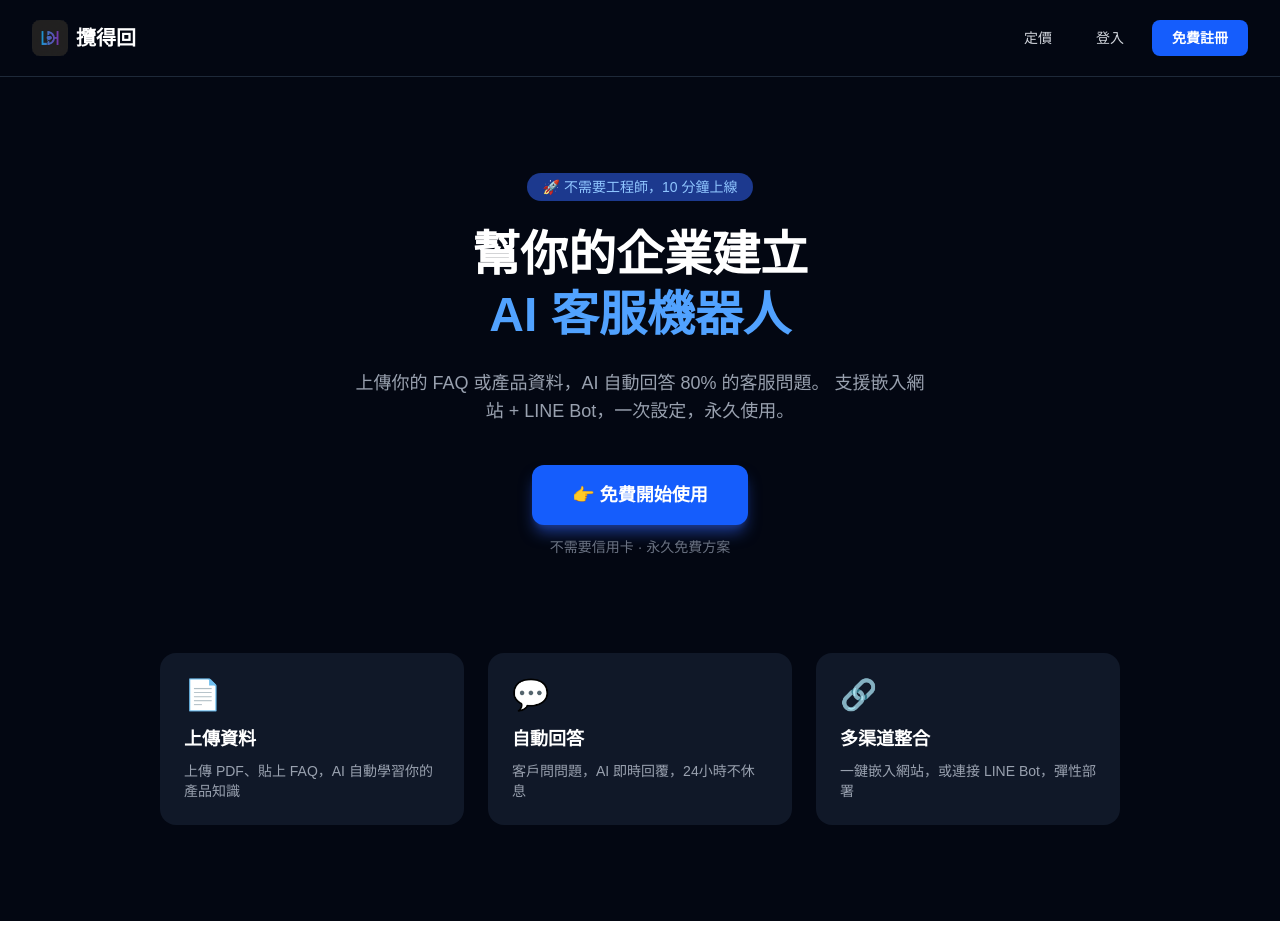
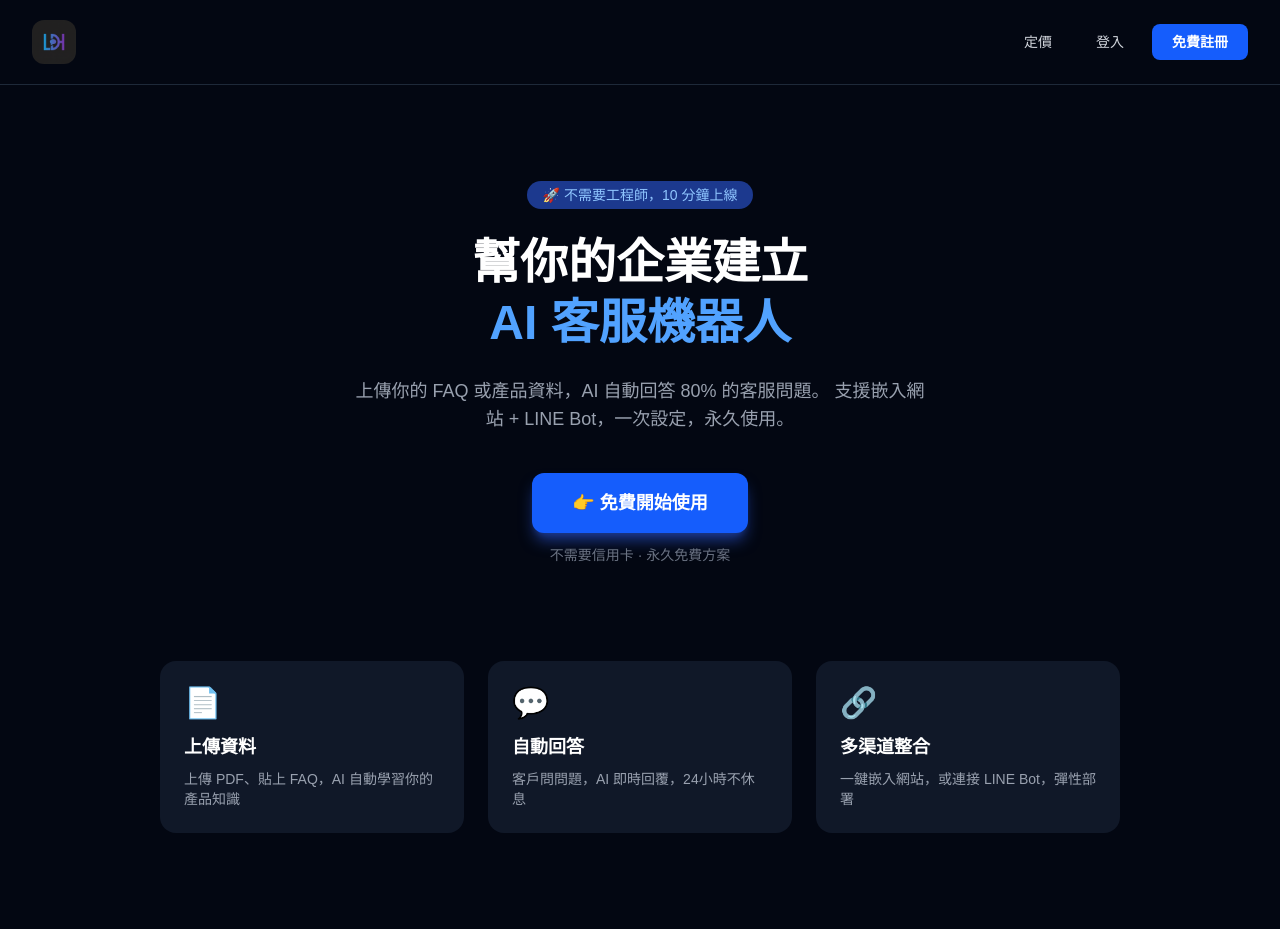
Before and after one commit to newfive111/ai-chatbot-frontend, a Next.js app: page / in a window 1280 px wide. Built offline with nearby package versions, Linux system fonts and the light colour scheme.

Commit message:
style: remove text from navbar, enlarge logo

```diff
--- a/app/components/NavBar.tsx
+++ b/app/components/NavBar.tsx
@@ -10,9 +10,8 @@ export default function NavBar() {
 
   return (
     <nav className="flex justify-between items-center px-8 py-5 border-b border-gray-800">
-      <a href="/" className="flex items-center gap-2">
-        <img src="/logo.png" alt="攬得回" className="h-9 w-9 rounded-lg" />
-        <span className="text-xl font-bold">攬得回</span>
+      <a href="/">
+        <img src="/logo.png" alt="攬得回" className="h-11 w-11 rounded-xl" />
       </a>
       <div className="flex gap-3 items-center">
         <a href="/pricing" className="px-4 py-2 text-gray-300 hover:text-white transition text-sm">定價</a>
```
